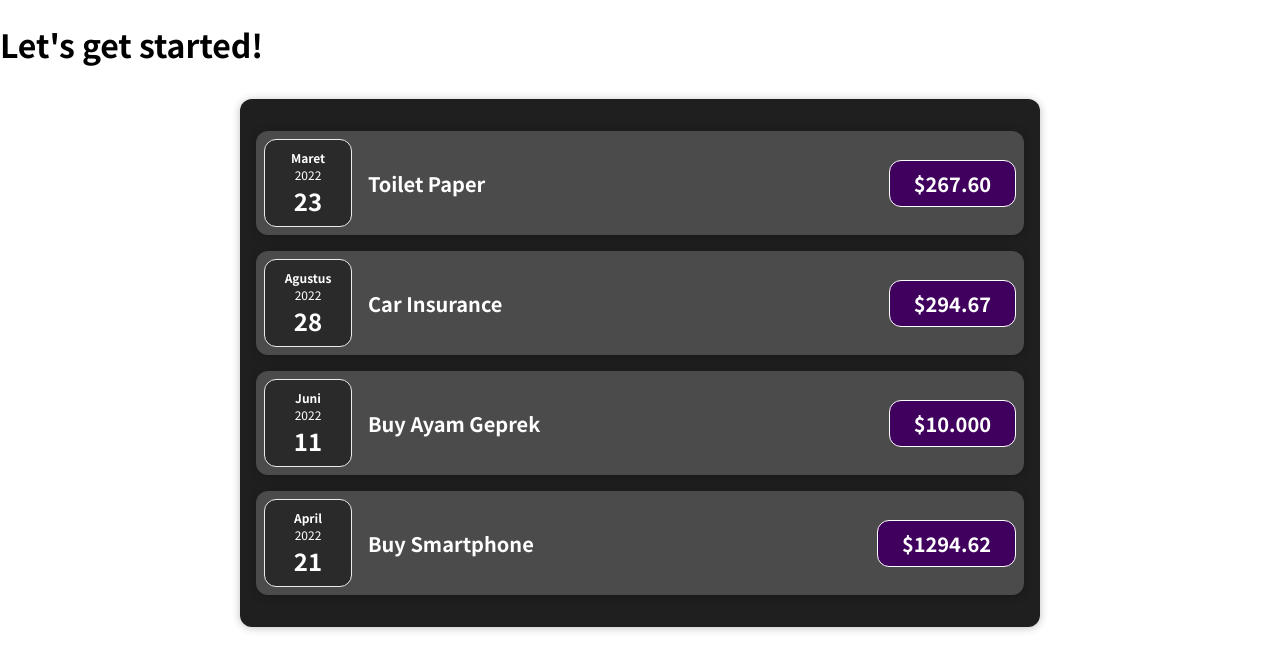
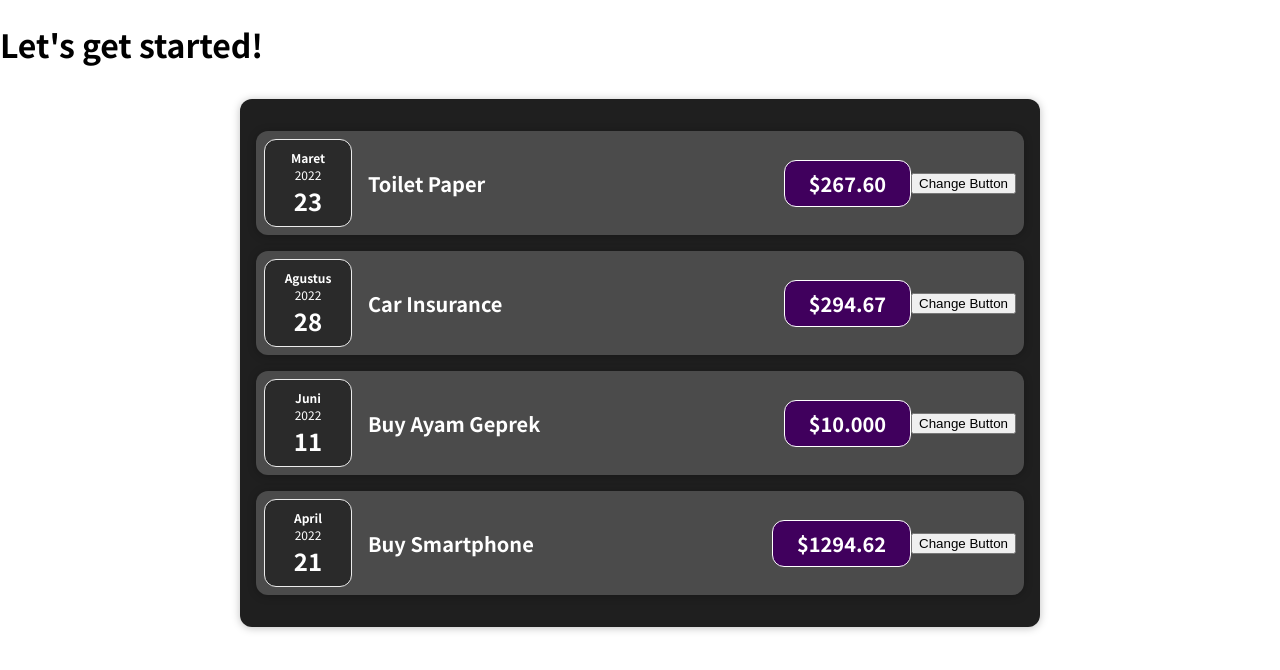
Before and after one commit to nordeeen/react-bootcamp-max, a React (Create React App) app: page / in a window 1280 px wide. Shown: the top 670 px of the page. Built offline with nearby package versions, Linux system fonts and the light colour scheme.

Commit message:
adding button clickHandler

```diff
--- a/src/components/Expenses/ExpenseItem.js
+++ b/src/components/Expenses/ExpenseItem.js
@@ -4,13 +4,22 @@ import Card from "../UI/Card";
 import "./ExpenseItem.css";
 
 const ExpenseItem = (props) => {
+  let title = props.title;
+
+  function clickHandler() {
+    // console.log("clicked button !!!");
+    title = "Update !!!";
+    console.log(title);
+  }
+
   return (
     <Card className="expense-item">
       <ExpenseDate date={props.date} />
       <div className="expense-item__description">
-        <h2>{props.title}</h2>
+        <h2>{title}</h2>
         <div className="expense-item__price">${props.amount}</div>
       </div>
+      <button onClick={clickHandler}>Change Button</button>
     </Card>
   );
 };
```
Also changed, not shown: 1 other file (tests, documents, lock files or other folders).
